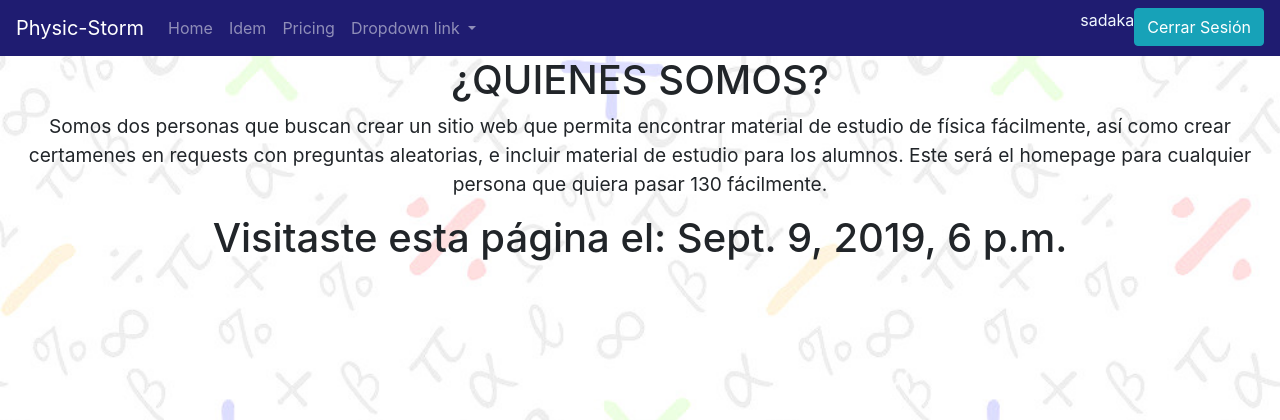
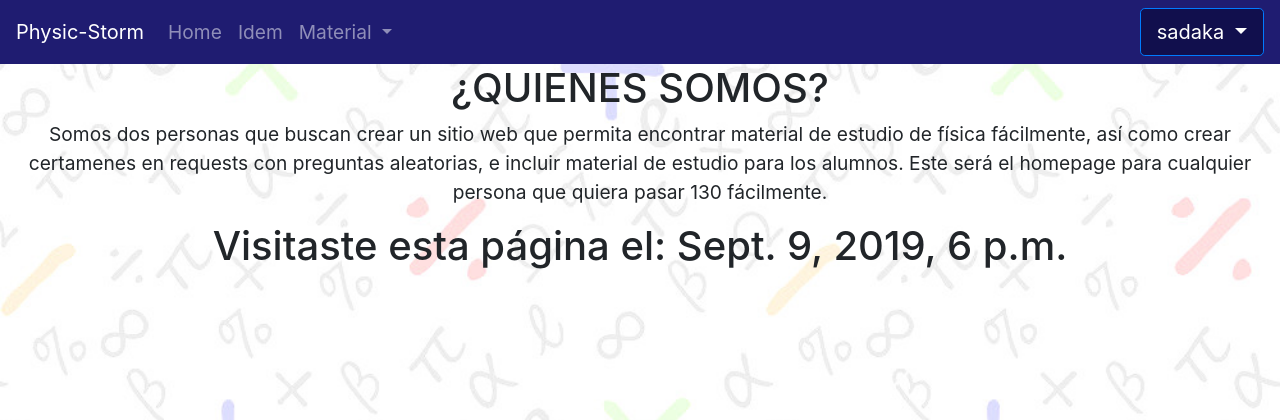
Before and after one commit to Sadaka1234/physics-website, a Django app: page /idem/ in a window 1280 px wide. Shown: the top 420 px of the page. Run offline with Django 3.2, Linux system fonts and the light colour scheme; a user stored in the database is signed in; some libraries are stand-ins or nearby versions.

Commit message:
Clase 5: Login logout listo. Frontend mejorado. Vistas nuevas creadas

```diff
--- /dev/null
+++ b/contenido/urls.py
@@ -0,0 +1,6 @@
+from django.conf.urls import url,include
+from contenido.views import *
+
+urlpatterns = [
+  url(r"^material/$", material, name="material"),
+]
--- /dev/null
+++ b/preguntas/urls.py
@@ -0,0 +1,6 @@
+from django.conf.urls import url,include
+from preguntas.views import *
+
+urlpatterns = [
+  url(r"^pregunta/$", pregunta, name="pregunta"),
+]
--- a/proyectofisica/urls.py
+++ b/proyectofisica/urls.py
@@ -20,5 +20,7 @@ from django.conf import settings
 
 urlpatterns = [
     path('admin/', admin.site.urls),
-    path(r'', include('home.urls'))
+    path(r'', include('home.urls')),
+    path(r'', include('preguntas.urls')),
+    path(r'', include('contenido.urls'))
 ]+static(settings.MEDIA_URL, document_root=settings.MEDIA_ROOT)
--- a/templates/base.html
+++ b/templates/base.html
@@ -10,7 +10,7 @@
   {% bootstrap_css %}
 </head>
 <body class="body1">
-      <nav class="navbar navbar-expand-lg navbar-dark" style="background-color: #1f1c71;">
+      <nav class="navbar navbar-expand-lg navbar-dark" style="background-color: #1f1c71; font-size: larger">
         <a class="navbar-brand" href={% url 'main' %}>Physic-Storm</a>
         <button class="navbar-toggler" type="button" data-toggle="collapse" data-target="#navbarNavDropdown" aria-controls="navbarNavDropdown" aria-expanded="false" aria-label="Toggle navigation">
           <span class="navbar-toggler-icon"></span>
@@ -23,41 +23,41 @@
             <li class="nav-item">
               <a class="nav-link" href={% url 'idem' %}>Idem</a>
             </li>
-            <li class="nav-item">
-              <a class="nav-link" href="#">Pricing</a>
-            </li>
             <li class="nav-item dropdown">
-              <a class="nav-link dropdown-toggle" href="#" id="navbarDropdownMenuLink" role="button" data-toggle="dropdown" aria-haspopup="true" aria-expanded="false">
-                Dropdown link
+              <a class="nav-link dropdown-toggle" href="#" id="navbarDropdownMenuLink" role="button" data-toggle="dropdown" aria-haspopup="true" aria-expanded="false" >
+                Material
               </a>
-              <div class="dropdown-menu" aria-labelledby="navbarDropdownMenuLink">
-                <a class="dropdown-item" href="#">Action</a>
-                <a class="dropdown-item" href="#">Another action</a>
-                <a class="dropdown-item" href="#">Something else here</a>
+              <div class="dropdown-menu" style="background-color: #CBE1EC;" aria-labelledby="navbarDropdownMenuLink">
+                <h2 class="dropdown-header"> Material </h2>
+                <a class="dropdown-item" href={% url 'material' %}>Contenidos</a>
+                <a class="dropdown-item" href={% url 'pregunta' %}>Preguntas</a>
               </div>
             </li>
           </ul>
         </div>
-        <div class="navbar-collapse collapse w-100 order-3 dual-collapse2">
-          <ul class="navbar-nav ml-auto">
-            <li class="nav-item" style="color: aliceblue">
+        <!-- Default dropleft button -->
+        <div class="btn-groupbtn-lg margin-right">
+          <button type="button" class="btn btn-primary btn-lg dropdown-toggle" style="background-color: #110f4d" data-toggle="dropdown" aria-haspopup="true" aria-expanded="false">
             {% if user.is_authenticated %}
-                  <p>{{ user.get_username }}</p>
+                  {{ user.get_username }}
             {% endif %}
-            </li>
-            <li class="nav-item">
+          </button>
+          <div class="dropdown-menu dropdown-menu-right" style="background-color: #cbe1ec">
+            <h3 class="dropdown-header" style="font-size: larger">Cuenta</h3>
+            <a class="dropdown-item" href="#"> Información </a>
+            <a class="dropdown-item" href="#"> Estadisticas </a>
+              <div class="dropdown-divider"></div>
+              <a class="dropdown-item" type="button">
                  <form method="POST" role="form" action=".">
                     <input type="hidden" value="logout" name="cerrar">
                      {% csrf_token %}
-                  <button class="btn btn-info waves-effect waves-light" type="submit">Cerrar Sesión</button>
+                   <button class="btn btn-primary" value="logout" type="submit">Cerrar Sesión</button>
                   </form>
-            </li>
-          </ul>
+               </a>
+          </div>
         </div>
       </nav>
-
      {% block contenido %}
-
     {%  endblock %}
       <div>
         <div class="col-md-12">
--- /dev/null
+++ b/templates/material.html
@@ -0,0 +1,4 @@
+{%  extends 'base.html' %}
+{% block contenido %}
+  <div> BEP </div>
+{% endblock %}
--- /dev/null
+++ b/templates/pregunta.html
@@ -0,0 +1,4 @@
+{%  extends 'base.html' %}
+{% block contenido %}
+  <div> BEP </div>
+{% endblock %}
```
Also changed, not shown: contenido/views.py (+14 -2 lines), preguntas/views.py (+14 -2 lines), db.sqlite3. Lines whose indentation alone changed are shown as unchanged.
